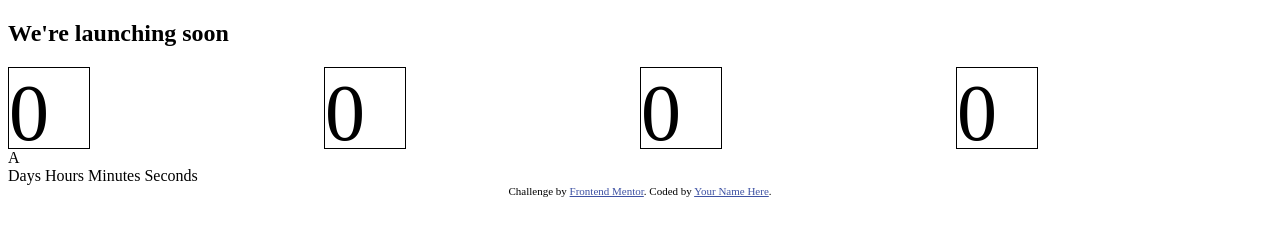
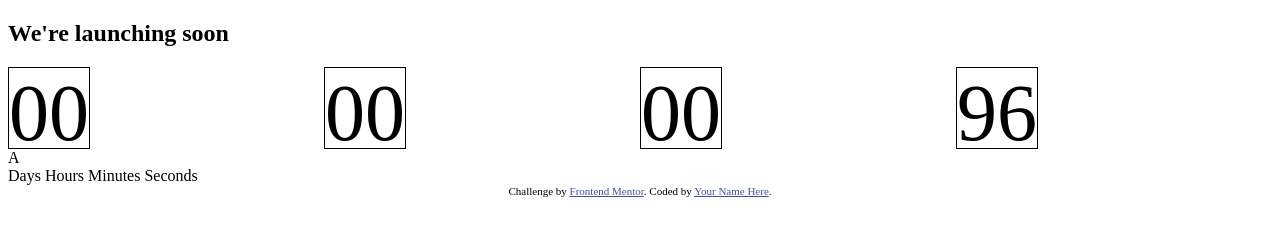
Before and after one commit to Govin-R/countdown-fmentor, a plain HTML site: page index.html in a window 1280 px wide. Drawn offline with Linux system fonts and the light colour scheme.

Commit message:
flip_with_timer_in_seconds

```diff
--- a/index.html
+++ b/index.html
@@ -25,22 +25,22 @@
 
 			<div class="timer">
 				<div id="Days">
-					<div id="spanDays">0</div>
+					<div id="spanDays">00</div>
 				</div>
 			</div>
 			<div class="timer">
 				<div id="Hours">
-					<div id="spanHours">0</div>
+					<div id="spanHours">00</div>
 				</div>
 			</div>
 			<div class="timer">
 				<div id="Minutes">
-					<div id="spanMinutes" >0</div>
+					<div id="spanMinutes" >00</div>
 				</div>
 			</div>
 			<div class="timer">
 				<div id="Seconds">
-					<div id="spanSeconds">0</div>
+					<div id="spanSeconds">00</div>
 				</div>
 			</div>
 </div>
--- a/index.js
+++ b/index.js
@@ -14,4 +14,47 @@ function flipIt(){
 	},1000)
 }
 
-flipIt();
+//flipIt();
+
+let Seconds = document.getElementById('spanSeconds');
+let Minutes = document.getElementById('spanMinutes');
+let Hours = document.getElementById('spanHours');
+let Days = document.getElementById('spanDays');
+
+//seconds.addEventListener('click',()=>{seconds.classList.add('spanWait'),console.log(this)});
+
+let TimeSecond= 100;
+let elements =[Seconds,Minutes,Hours,Days]
+
+function corrected(tm){
+	if(String(tm).length<2){
+		return("0"+String(tm));
+	}
+	else{
+		return(tm);
+	}
+}
+
+function manipulate_time(){
+	//let tempLocalTime = Date().split(' ')[4].split(':');
+	//console.log(tempLocalTime);
+	////change Seconds
+	if(Seconds.classList.contains('spanWait')==false){
+		Seconds.classList.add('spanWait');
+	}
+	Seconds.innerText=corrected(TimeSecond);
+	if(TimeSecond>1){
+	TimeSecond-=1;
+	}
+}
+
+function run_time(){
+	intervalId=setInterval(
+		()=>{
+			manipulate_time();
+		},1000
+	);
+};
+run_time();
+
+//manipulate_time();
--- a/styles.scss
+++ b/styles.scss
@@ -15,19 +15,20 @@
 	//transition:all ease-out 0.3s;
 	& div{
 
-		animation:flip1 1s infinite;
+	//	animation:flip1 1s infinite;
 	}
 
 }
 
 
-#spanWait{
-	animation:flip1 0.9s infinite;
+.spanWait{
+	animation:flip1 1s infinite;
 }
 
 
 @keyframes flip1 {
 	0%,80%{
 		transform:rotatex(360deg);
+
 	}
 }
```
Also changed, not shown: styles.css, 1 other file.
